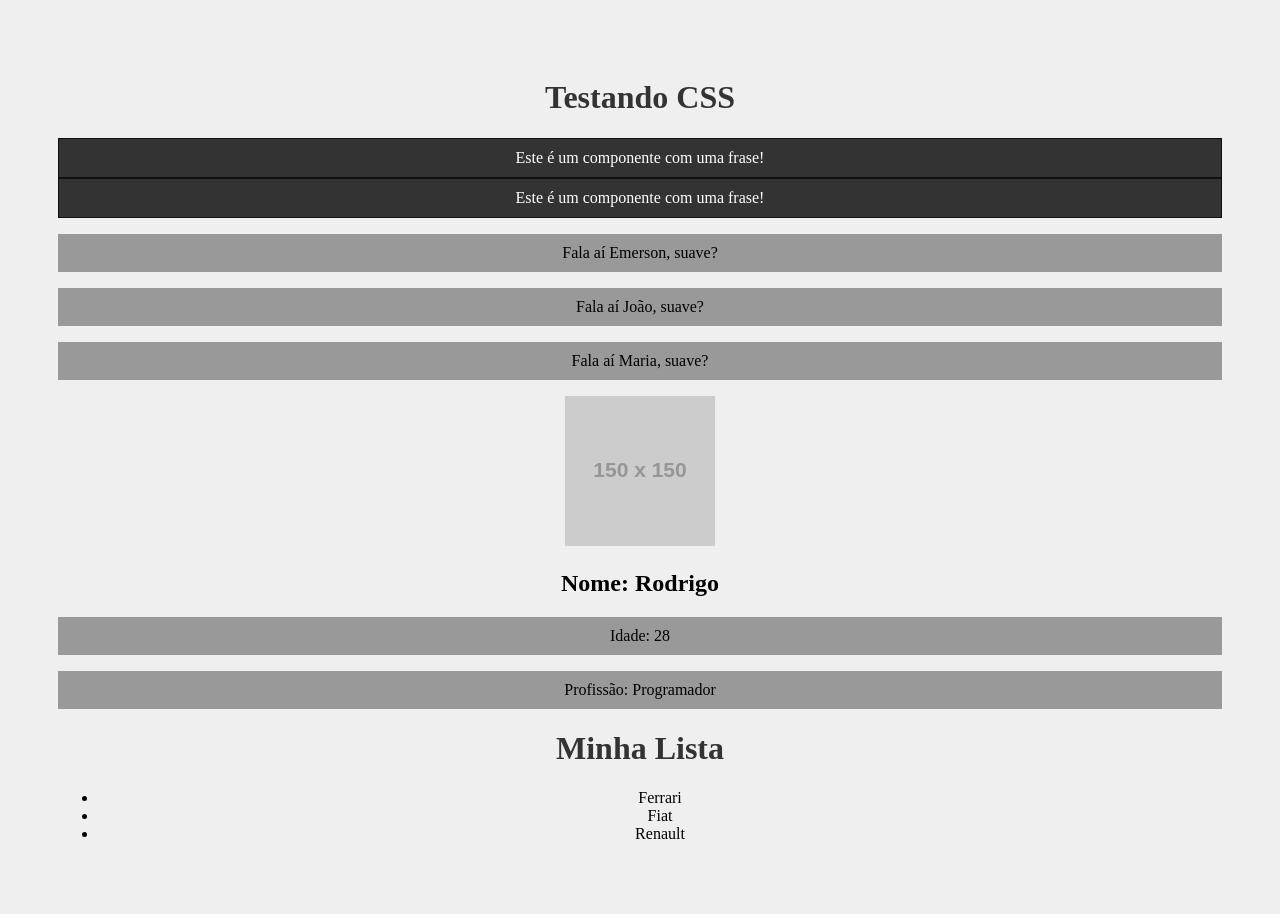
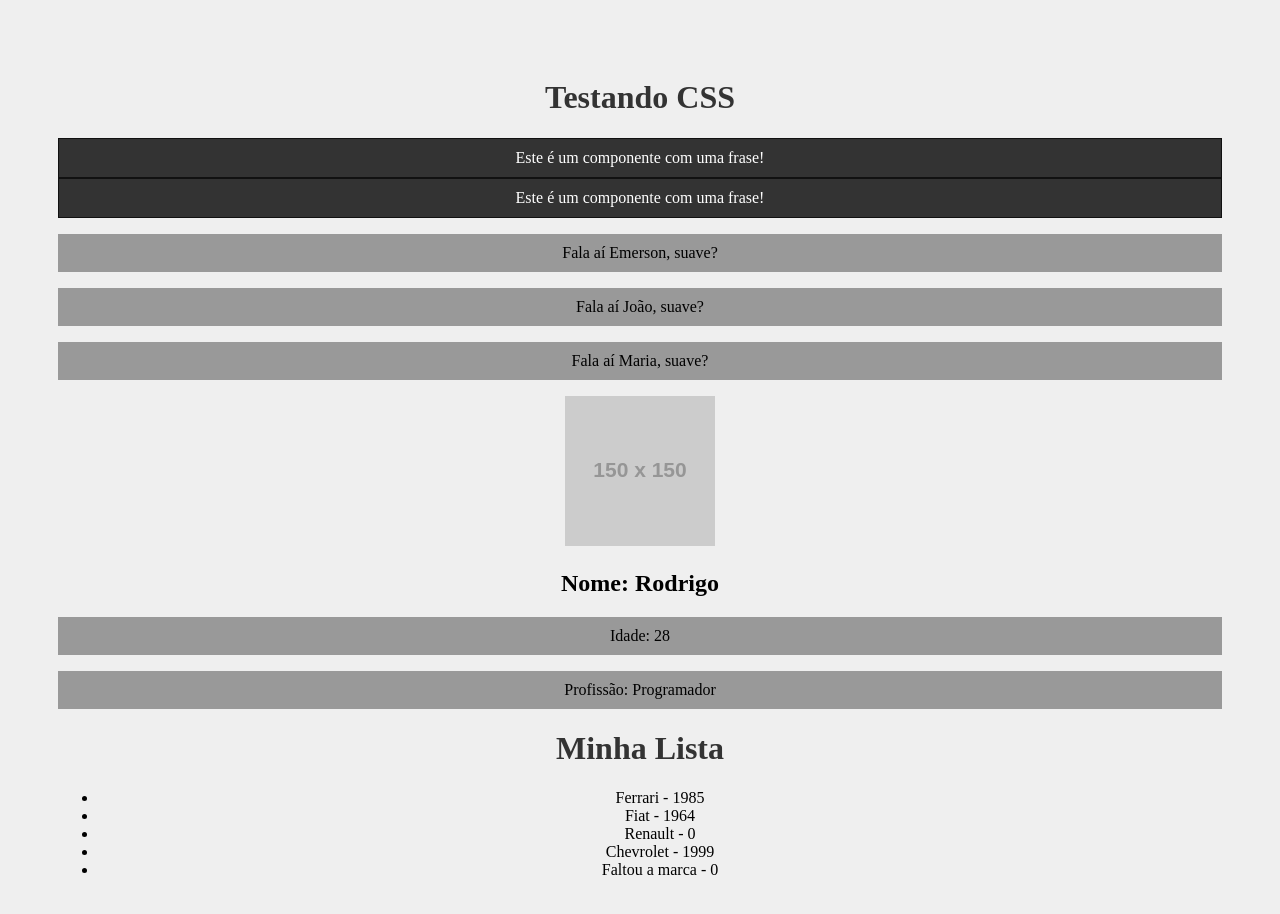
Before and after one commit to emersonmrd/cursoReact, a React (Create React App) app in the folder meu-projeto/: page / in a window 1280 px wide. Shown: the top 914 px of the page. Built offline with nearby package versions, Linux system fonts and the light colour scheme.

Commit message:
mais sobre Props

```diff
--- a/meu-projeto/src/components/Item.js
+++ b/meu-projeto/src/components/Item.js
@@ -1,10 +1,25 @@
-function Item(props) {
+import PropTypes from 'prop-types'
+
+function Item({marca, ano_lancamento}) {
 
     return(
         <>
-        <li>{props.marca}</li>
+        <li>
+            {marca} - {ano_lancamento}
+        </li>
         </>
     )
 }
 
+    Item.propTypes = {
+        marca: PropTypes.string.isRequired,
+        ano_lancamento: PropTypes.number,
+    }
+
+    Item.defaultProps = {
+        marca: 'Faltou a marca',
+        ano_lancamento: 0,
+    }
+
+
 export default Item
--- a/meu-projeto/src/components/List.js
+++ b/meu-projeto/src/components/List.js
@@ -6,9 +6,11 @@
         <>
             <h1>Minha Lista</h1>
             <ul>
-                <Item marca="Ferrari"/>
-                <Item marca="Fiat"/>
+                <Item marca="Ferrari" ano_lancamento={1985}/>
+                <Item marca="Fiat" ano_lancamento={1964}/>
                 <Item marca="Renault"/>
+                <Item marca="Chevrolet" ano_lancamento={1999}/>
+                <Item/>
             </ul>
         </>
     )
```
